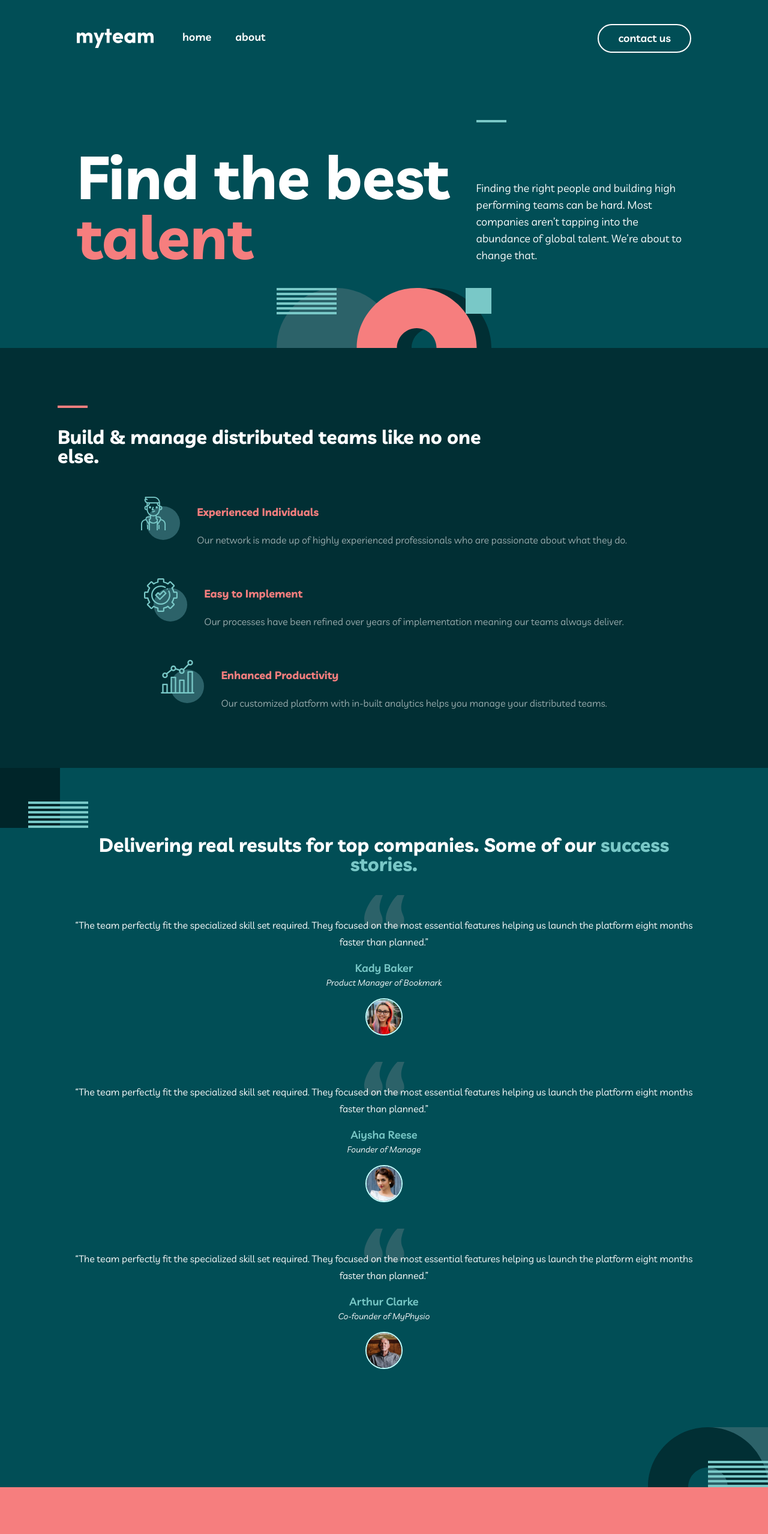
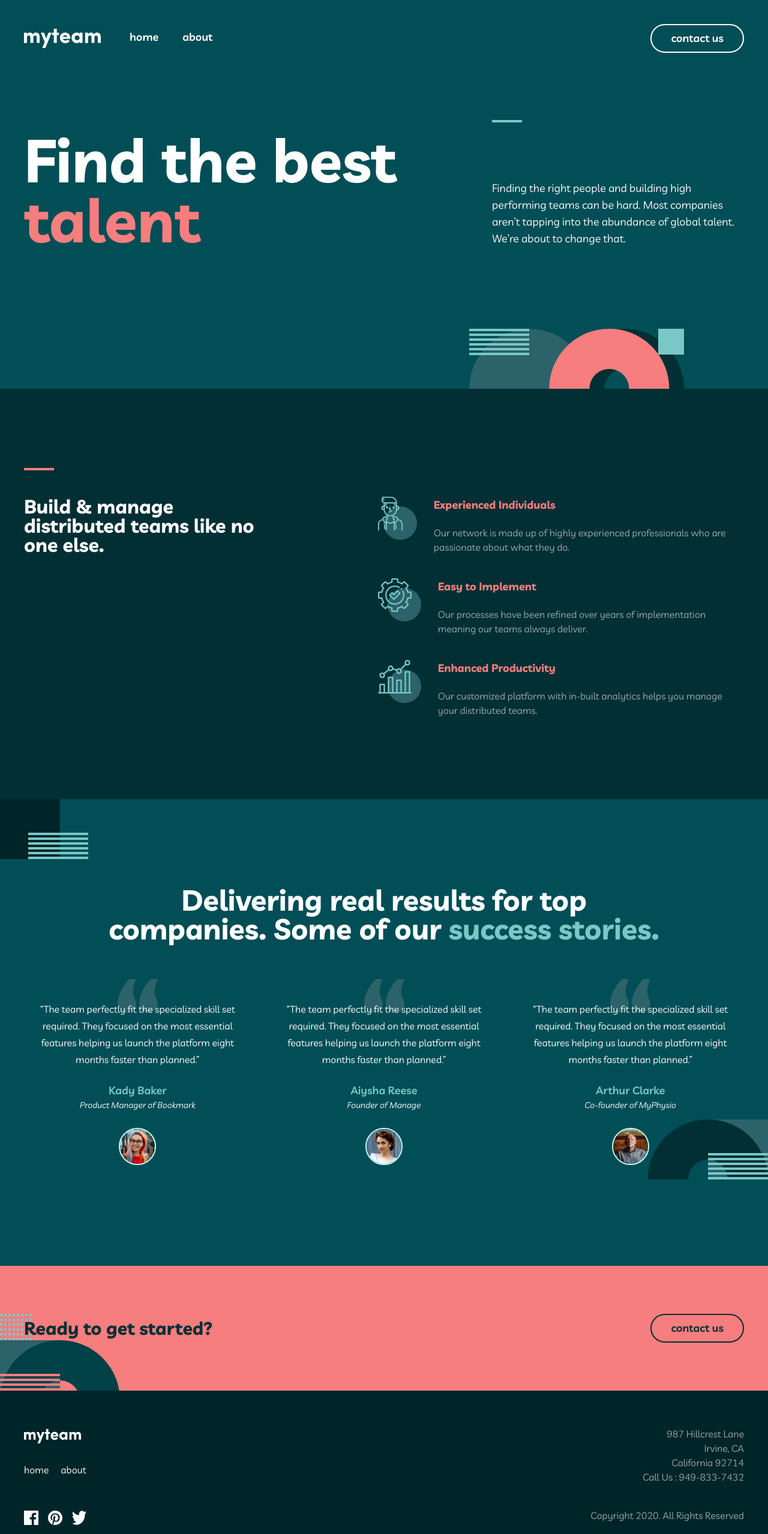
Before and after one commit to mgrevious/fem-myteam-multipage-website, a React (Vite) app: page / in a window 1280 px wide. Shown: the top 2557 px of the page at 60% size. Built offline with nearby package versions, Linux system fonts and the light colour scheme.

Commit message:
homepage styling is complete

```diff
--- a/src/App.css
+++ b/src/App.css
@@ -30,9 +30,6 @@
   .bg-home-section-2 {
     background-position: 150% 0;
   }
-  .bg-home-section-3 {
-    height: 1199px;
-  }
 
   .bg-home-section-4 {
     background: url('./assets/images/bg-pattern-home-6-about-5.svg') no-repeat;
@@ -42,7 +39,8 @@
 
 @media (min-width: 1024px) {
   .bg-home-section-1 {
-    background-image: url('./assets/images/bg-pattern-home-2.svg');
+    background-position: bottom 0 right 140px;
+    background-size: auto;
   }
   .bg-home-section-2 {
     background-image: url('./assets/images/bg-pattern-home-3.svg');
--- a/src/pages/Home/components/Pitch.tsx
+++ b/src/pages/Home/components/Pitch.tsx
@@ -8,9 +8,11 @@ interface Props {
 
 const Pitch: React.FC<Props> = ({ icon, header, content }) => {
   return (
-    <section className="mt-14 sm:mt-10 flex flex-col sm:flex-row items-center sm:justify-center">
+    <section
+      className={`mb-14 sm:mb-10 flex flex-col sm:flex-row items-center sm:justify-center sm:items-start`}
+    >
       <img src={icon.src} alt={icon.alt} className="mb-6 sm:mb-0 sm:mr-7" />
-      <div className="sm:mt-6">
+      <div>
         <h3 className="text-secondary text-center sm:text-left font-bold mb-3 sm:mb-5 text-lg">
           {header}
         </h3>
--- a/src/pages/Home/components/Testimonial.tsx
+++ b/src/pages/Home/components/Testimonial.tsx
@@ -10,7 +10,7 @@ const Testimonial: React.FC<Props> = ({ image, content, person }) => {
   return (
     <section className="pt-14 flex flex-col items-center comma-icon">
       <p className="text-center leading-7">{content}</p>
-      <div className="py-4 text-center">
+      <div className="py-4 lg:pt-6 lg:pb-7 text-center">
         <h3 className="text-rapture-blue font-semibold text-lg">
           {person.name}
         </h3>
--- a/src/pages/Home/index.tsx
+++ b/src/pages/Home/index.tsx
@@ -17,12 +17,12 @@ import './home.scss';
 const Home = () => {
   return (
     <>
-      <div className="bg-home-section-1 py-10 px-6 sm:px-10 lg:px-32">
+      <div className="bg-home-section-1">
+        <div className="py-10 px-6 sm:px-10 sm:container sm:mx-auto lg:container lg:mx-auto">
           <header className="text-lg text-center font-semibold text-secondary">
             <nav>
               <div className="flex justify-between items-center">
                 <div className="flex justify-start">
-                {' '}
                   <img src={logo} alt="MyTeam Logo" className="w-32 sm:mr-12" />
                   <div className="text-white hidden sm:flex sm:gap-10">
                     <a href="">home</a>
@@ -38,26 +38,31 @@ const Home = () => {
               </div>
             </nav>
           </header>
-        <section className="mt-24 sm:mt-28 lg:flex lg:justify-between lg:items-end lg:mb-24">
+          <section className="mt-24 sm:mt-28 lg:flex lg:justify-between lg:items-end lg:mb-48">
             <h1 className="text-4xl sm:text-[64px] sm:leading-[64px] text-center font-bold mb-6 px-16 lg:p-0 sm:px-40 lg:text-left lg:text-[100px] lg:leading-[1em] lg:m-0 lg:w-[65%] lg:pt-4">
               Find the best <span className="text-secondary">talent</span>
             </h1>
             <div className="lg:w-[35%] lg:flex lg:flex-col lg:justify-between">
               <div className="hidden lg:block lg:w-[50px] h-1 bg-rapture-blue mb-24"></div>
               <p className="text-center leading-7 mb-40 sm:px-32 lg:text-left lg:text-lg lg:m-0 lg:px-0 lg:pb-1">
-              Finding the right people and building high performing teams can be
-              hard. Most companies aren’t tapping into the abundance of global
-              talent. We’re about to change that.
+                Finding the right people and building high performing teams can
+                be hard. Most companies aren’t tapping into the abundance of
+                global talent. We’re about to change that.
               </p>
             </div>
           </section>
         </div>
-      <div className="bg-sacramento-state-green bg-home-section-2 py-16 px-5 sm:p-24">
-        <div className="relative pt-9">
+      </div>
+      <div className="bg-home-section-2 bg-sacramento-state-green">
+        <div className="py-16 sm:py-24 px-6 sm:px-10 sm:container sm:mx-auto lg:container lg:mx-auto">
+          <div className="lg:flex lg:justify-between pt-9">
+            <div className="relative">
               <div className="w-[50px] bg-secondary h-1 absolute top-0 left-0"></div>
-          <h2 className="text-[32px] font-bold mb-6 w-2/3">
+              <h2 className="text-[32px] font-bold mb-14 w-2/3 pt-12">
                 Build & manage distributed teams like no one else.
               </h2>
+            </div>
+            <div className="lg:pt-12">
               <Pitch
                 icon={{ src: personIcon, alt: 'Person Icon' }}
                 header="Experienced Individuals"
@@ -76,14 +81,21 @@ const Home = () => {
               />
             </div>
           </div>
-      <div className="bg-home-section-3 py-36 testimonials sm:pt-28 sm:px-28 sm:pb-0">
-        <h2 className="text-[32px] text-center font-bold mb-4">
+        </div>
+      </div>
+      <div className="bg-home-section-3">
+        <div className="py-36 testimonials sm:pt-28 sm:pb-0 px-6 sm:px-10 sm:container sm:mx-auto lg:container lg:mx-auto">
+          <h2 className="text-[32px] text-center font-bold mb-4 lg:px-32 lg:text-5xl lg:mt-8">
             Delivering real results for top companies. Some of our{' '}
             <span className="text-rapture-blue">success stories.</span>
           </h2>
+          <div className="lg:flex lg:items-start lg:justify-between lg:gap-8 lg:mt-10 lg:mb-36">
             <Testimonial
               image={{ src: person1Img, alt: 'Testimonial photo of Kady' }}
-          person={{ name: 'Kady Baker', title: 'Product Manager of Bookmark' }}
+              person={{
+                name: 'Kady Baker',
+                title: 'Product Manager of Bookmark',
+              }}
               content=" “The team perfectly fit the specialized skill set required. They focused on the most essential features helping us launch the platform eight months faster than planned.”"
             />
             <Testimonial
@@ -103,7 +115,10 @@ const Home = () => {
               content=" “The team perfectly fit the specialized skill set required. They focused on the most essential features helping us launch the platform eight months faster than planned.”"
             />
           </div>
-      <div className="bg-secondary flex justify-center items-center px-10 py-20 sm:px-24 bg-home-section-4">
+        </div>
+      </div>
+      <div className="bg-home-section-4 bg-secondary">
+        <div className="flex justify-center items-center py-20 px-6 sm:px-10 sm:container sm:mx-auto lg:container lg:mx-auto">
           <section className="flex flex-col sm:flex-row justify-center sm:justify-between sm:items-center sm:w-full">
             <h3 className="text-sacramento-state-green text-3xl font-bold mb-7 sm:mb-0 text-center">
               Ready to get started?
@@ -115,7 +130,9 @@ const Home = () => {
             </div>
           </section>
         </div>
-      <div className="py-16 sm:py-16 sm:px-10 bg-dark-green">
+      </div>
+      <div className="bg-dark-green">
+        <div className="py-16 sm:py-16 px-6 sm:px-10 sm:container sm:mx-auto lg:container lg:mx-auto">
           <div className="flex flex-col justify-center items-center">
             <div className="flex flex-col sm:flex-row justify-center sm:justify-between items-center sm:w-full sm:items-start">
               {' '}
@@ -149,6 +166,7 @@ const Home = () => {
             </div>
           </div>
         </div>
+      </div>
     </>
   );
 };
```
Lines whose indentation alone changed are shown as unchanged.
